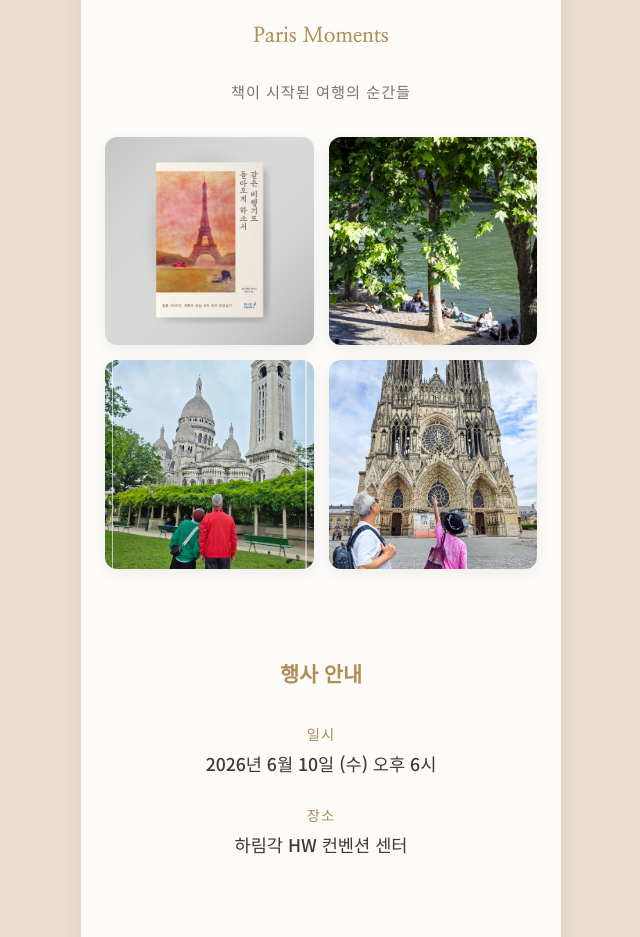
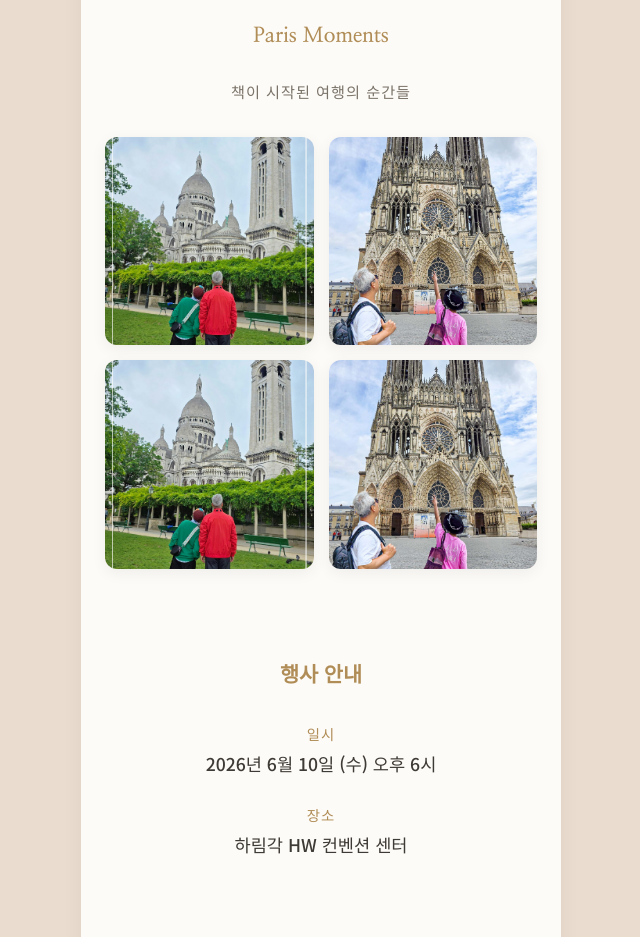
Before and after one commit to joon1043-code/book-invitation, a plain HTML site: page index.html in a window 1280 px wide. Shown: the part 1300-2237 px from the top of the page, without its empty margins (319-959 px from the left). Drawn offline with Linux system fonts and the light colour scheme.

Commit message:
Update index.html

```diff
--- a/index.html
+++ b/index.html
@@ -383,11 +383,11 @@
             <div class="gallery-container">
 
 				<div class="gallery-card">
-					<img src="./cover01.jpg" alt="" class="gallery-img img-pos-center" loading="lazy">
+					<img src="./cover03-optimized.jpg" alt="" class="gallery-img img-pos-center" loading="lazy">
 				</div>
 
 				<div class="gallery-card">
-					<img src="./cover02-optimized.jpg" alt="" class="gallery-img img-pos-center" loading="lazy">
+					<img src="./cover04-optimized.jpg" alt="" class="gallery-img img-pos-center" loading="lazy">
 				</div>
 
 				<div class="gallery-card">
```
